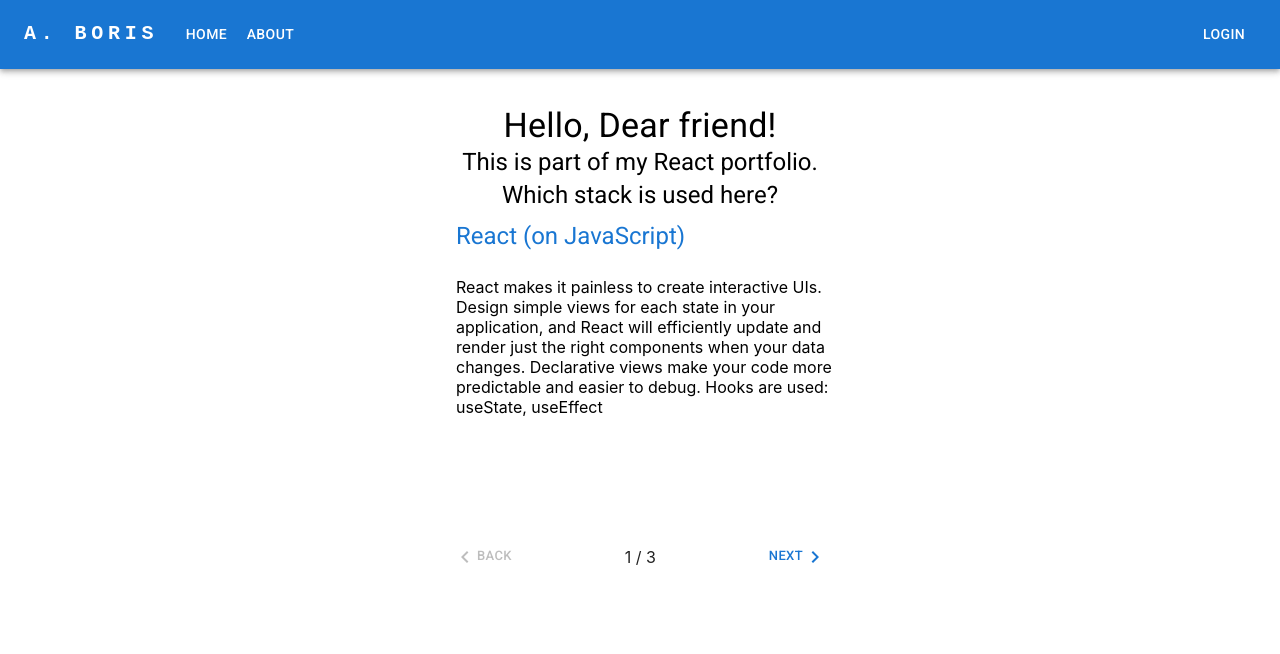
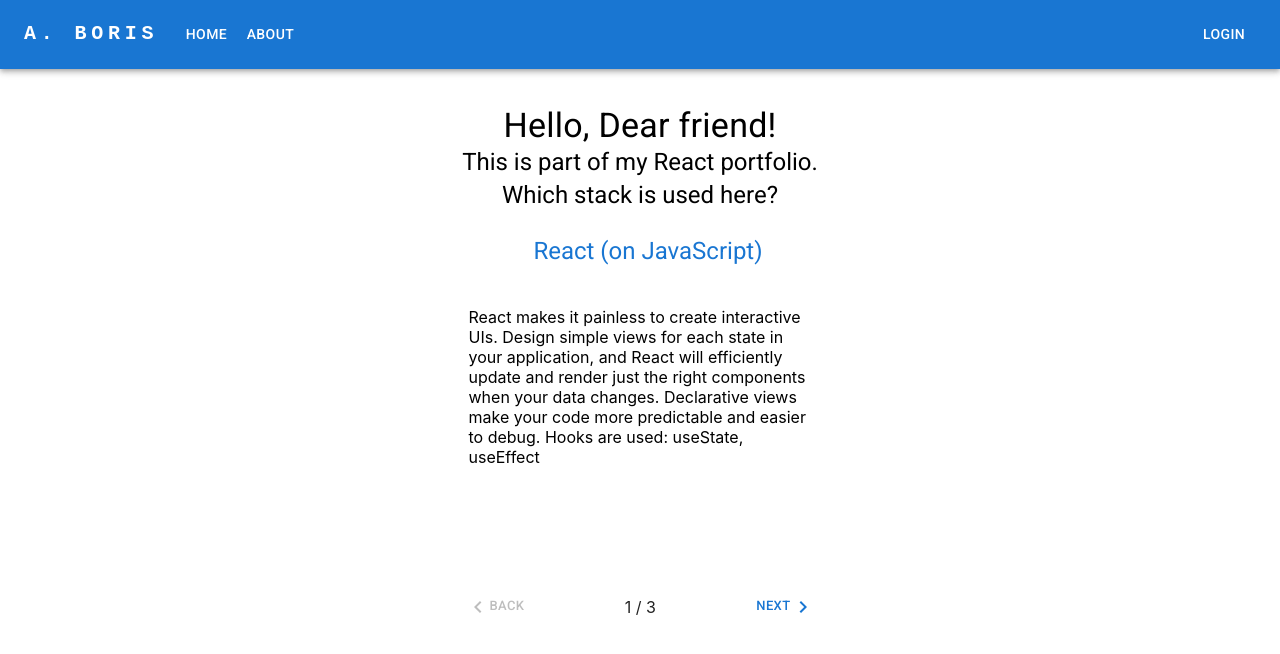
Before and after one commit to aboriskaa/react_firebase_blog, a React (Create React App) app: page /about in a window 1280 px wide. Shown: the top 654 px of the page. Built offline with nearby package versions, Linux system fonts and the light colour scheme.

Commit message:
debugging2

```diff
--- a/src/pages/About.js
+++ b/src/pages/About.js
@@ -7,15 +7,12 @@ const steps = [
     {
         label: 'React (on JavaScript)',
         description: `React makes it painless to create interactive UIs. Design simple views for each state in your application, and React will efficiently update and render just the right components when your data changes.
-
         Declarative views make your code more predictable and easier to debug.
-
-        Hooks are used: useState, useEffect `,
+        Hooks are used: useState, useEffect`,
     },
     {
         label: 'Firebase',
-        description:
-            'Firebase is an app development platform that helps you build and grow apps and games users love. Backed by Google and trusted by millions of businesses around the world.',
+        description: `Firebase is an app development platform that helps you build and grow apps and games users love. Backed by Google and trusted by millions of businesses around the world.`,
     },
     {
         label: 'MUI (Material UI)',
@@ -53,23 +50,25 @@ function About(theme) {
                             <Typography variant="h4" component="div">Hello, Dear friend!</Typography>
                             <Typography variant="h5" component="div">This is part of my React portfolio.</Typography>
                             <Typography variant="h5" component="div">Which stack is used here?</Typography>
-                            <Box sx={{ maxWidth: 400, flexGrow: 1 }}>
+                            <Box sx={{ maxWidth: 375, flexGrow: 1 }}>
                                 <Paper
                                     square
                                     elevation={0}
                                     sx={{
                                         display: 'flex',
                                         alignItems: 'center',
-                                        height: 50,
+                                        justifyContent: 'center',
+                                        height: 80,
                                         pl: 2,
                                         bgcolor: 'background.default',
                                     }}
                                 >
                                     <Typography sx={{
                                         color: 'primary.main'
-                                    }} variant="h5" component="div">{steps[activeStep].label}</Typography>
+                                    }} variant="h5" component="div">{steps[activeStep].label}
+                                    </Typography>
                                 </Paper>
-                                <Box sx={{ height: 240, maxWidth: 400, width: '100%', p: 2 }}>
+                                <Box sx={{ height: 260, maxWidth: 375, p: 2 }}>
                                     {steps[activeStep].description}
                                 </Box>
                                 <MobileStepper
--- a/src/pages/CreatePost.js
+++ b/src/pages/CreatePost.js
@@ -31,7 +31,7 @@ function CreatePost(props) {
     }
 
     const aler = (tit, text) => {
-        return (tit.length <= 3) || (text.length <= 10)
+        return (tit.length < 3) || (text.length < 10)
     }
 
     let navigate = useNavigate();
--- a/src/pages/Home.js
+++ b/src/pages/Home.js
@@ -4,8 +4,6 @@ import { auth, db } from '../firebase-config'
 import Preloader from '../components/Preloader'
 import DeleteIcon from '@mui/icons-material/Delete';
 import { Grid, Container, Card, CardActions, Box, CardContent, Button, Typography, CardMedia } from '@mui/material';
-
-
 
 function Home(props) {
 
```
